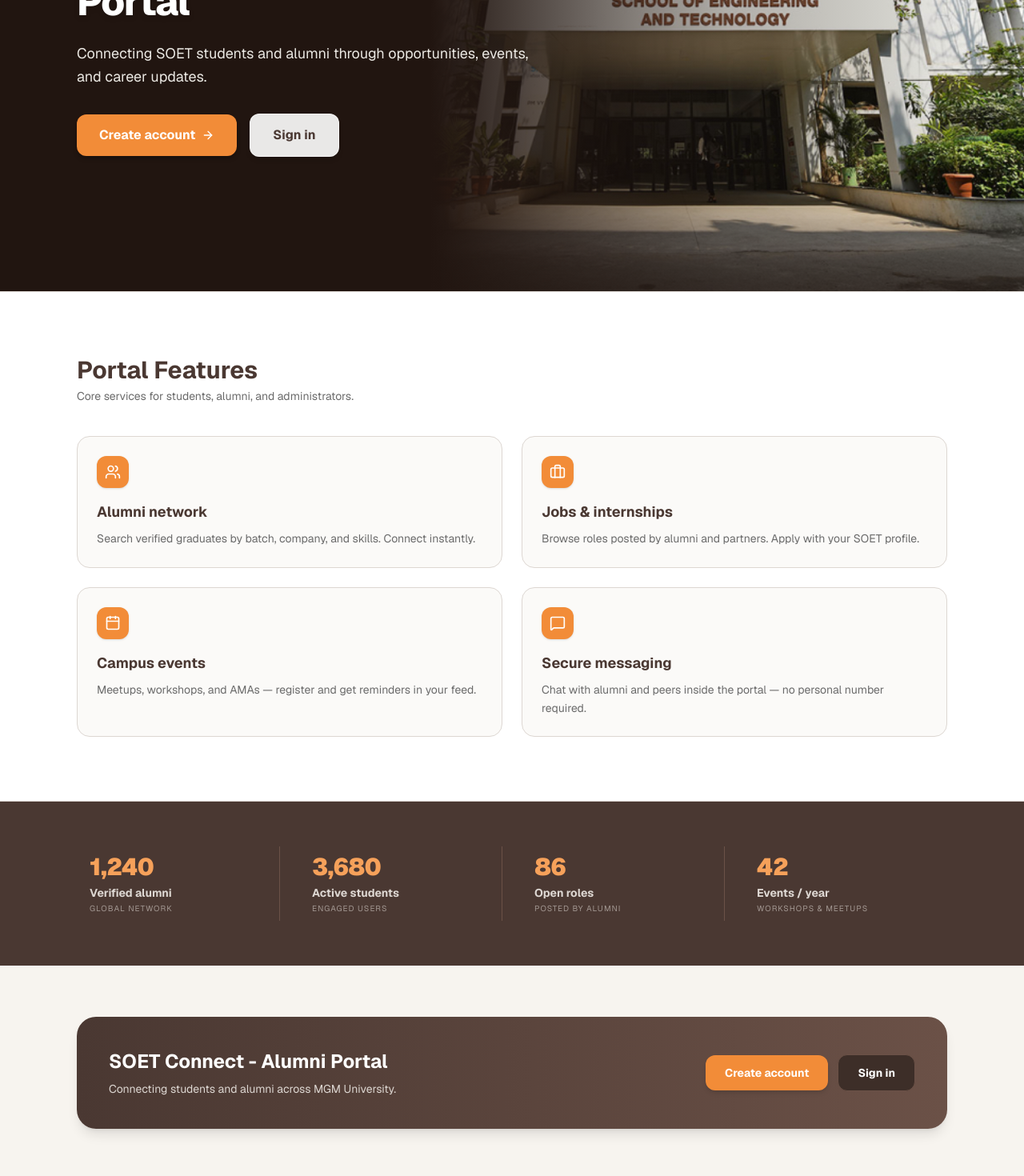
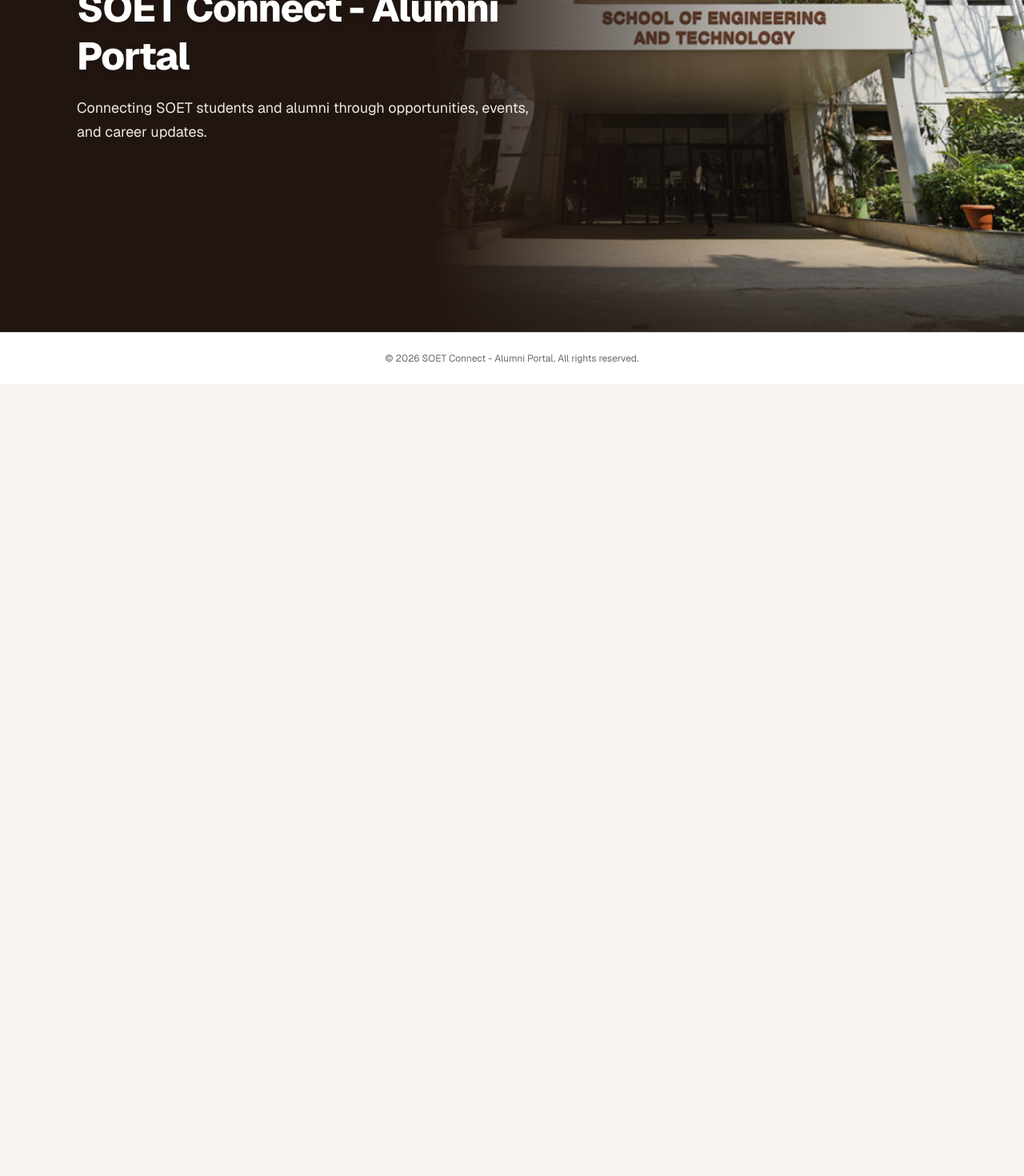
Before and after one commit to rohan26-bit/SOET-Connect, a Next.js app in the folder SoETAlumniPortal/: page / in a window 1280 px wide. Shown: the part 320-1790 px from the top of the page at 80% size. After the commit the page ends 800 px from the top, so only its background shows below. Built offline with nearby package versions, Linux system fonts and the light colour scheme.

Commit message:
refactor(homepage): streamline UI to single auth CTA in navigation and remove placeholder sections

```diff
--- a/SoETAlumniPortal/app/page.tsx
+++ b/SoETAlumniPortal/app/page.tsx
@@ -1,21 +1,6 @@
 import Link from 'next/link';
-import { ArrowRight, Users, Briefcase, Calendar, MessageSquare } from 'lucide-react';
 
 export default function LandingPage() {
-  const stats = [
-    { label: 'Verified alumni', value: '1,240', note: 'Global network' },
-    { label: 'Active students', value: '3,680', note: 'Engaged users' },
-    { label: 'Open roles', value: '86', note: 'Posted by alumni' },
-    { label: 'Events / year', value: '42', note: 'Workshops & meetups' },
-  ];
-
-  const features = [
-    { icon: Users, title: 'Alumni network', body: 'Search verified graduates by batch, company, and skills. Connect instantly.' },
-    { icon: Briefcase, title: 'Jobs & internships', body: 'Browse roles posted by alumni and partners. Apply with your SOET profile.' },
-    { icon: Calendar, title: 'Campus events', body: 'Meetups, workshops, and AMAs — register and get reminders in your feed.' },
-    { icon: MessageSquare, title: 'Secure messaging', body: 'Chat with alumni and peers inside the portal — no personal number required.' },
-  ];
-
   return (
     <div className="min-h-screen bg-[#F7F4EF] flex flex-col font-sans text-[#222222] overflow-x-hidden">
       {/* Navigation */}
@@ -42,8 +27,8 @@
       </nav>
 
       {/* Hero Section - Full-Width Campus Photo with Layered Gradient Overlay */}
-      <main className="flex-1">
-        <section className="relative w-full min-h-[520px] sm:min-h-[580px] lg:min-h-[620px] flex items-center bg-[#211510] overflow-hidden">
+      <main className="flex-1 flex flex-col">
+        <section className="relative w-full flex-1 min-h-[520px] sm:min-h-[580px] lg:min-h-[620px] flex items-center bg-[#211510] overflow-hidden">
           {/* Integrated SOET Building Photo dominating the right side */}
           <div className="absolute inset-y-0 right-0 w-full lg:w-[60%] xl:w-[58%] z-0 overflow-hidden">
             {/* eslint-disable-next-line @next/next/no-img-element */}
@@ -82,7 +67,7 @@
             <div className="absolute inset-x-0 bottom-0 h-24 bg-gradient-to-t from-[#211510]/60 to-transparent pointer-events-none" />
           </div>
 
-          {/* Hero Typography & CTAs */}
+          {/* Hero Typography */}
           <div className="relative z-10 w-full max-w-6xl mx-auto px-6 sm:px-8 py-16 lg:py-24">
             <div className="max-w-xl space-y-5">
               <h1 className="text-3xl sm:text-5xl lg:text-5xl font-extrabold text-white leading-tight tracking-tight drop-shadow-md">
@@ -92,77 +77,6 @@
               <p className="text-base sm:text-lg text-[#F7F4EF]/95 max-w-xl leading-relaxed">
                 Connecting SOET students and alumni through opportunities, events, and career updates.
               </p>
-
-              <div className="flex flex-col sm:flex-row items-stretch sm:items-center gap-3.5 sm:gap-4 pt-3">
-                <Link
-                  href="/register"
-                  className="bg-[#F28C38] hover:bg-[#E07D2E] text-white px-7 py-3.5 rounded-xl font-bold shadow-md shadow-black/20 flex items-center justify-center gap-2 transition hover:-translate-y-0.5 text-center"
-                >
-                  Create account <ArrowRight className="w-4 h-4" />
-                </Link>
-                <Link
-                  href="/login"
-                  className="bg-white/90 hover:bg-white text-[#4A3832] border border-white/60 backdrop-blur-md px-7 py-3.5 rounded-xl font-bold shadow-md shadow-black/15 transition hover:-translate-y-0.5 text-center flex items-center justify-center"
-                >
-                  Sign in
-                </Link>
-              </div>
-            </div>
-          </div>
-        </section>
-
-        {/* Features Grid */}
-        <section className="bg-white border-y border-[#DDD7D2] py-20">
-          <div className="max-w-6xl mx-auto px-6 sm:px-8">
-            <div className="mb-10 text-center sm:text-left">
-              <h2 className="text-2xl sm:text-3xl font-bold text-[#4A3832]">Portal Features</h2>
-              <p className="text-xs sm:text-sm text-[#6B6B6B] mt-1">Core services for students, alumni, and administrators.</p>
-            </div>
-            <div className="grid md:grid-cols-2 gap-6">
-              {features.map((f, i) => (
-                <div key={i} className="p-6 rounded-2xl border border-[#DDD7D2] bg-[#FBFAF8]">
-                  <div className="w-10 h-10 bg-[#F28C38] text-white rounded-xl flex items-center justify-center mb-4 shadow-sm">
-                    <f.icon className="w-5 h-5" />
-                  </div>
-                  <h3 className="text-lg font-bold text-[#4A3832] mb-2">{f.title}</h3>
-                  <p className="text-xs sm:text-sm text-[#6B6B6B] leading-relaxed">{f.body}</p>
-                </div>
-              ))}
-            </div>
-          </div>
-        </section>
-
-        {/* Stats */}
-        <section className="py-14 bg-[#4A3832] text-white">
-          <div className="max-w-6xl mx-auto px-6 sm:px-8">
-            <div className="grid grid-cols-2 md:grid-cols-4 gap-6 divide-y md:divide-y-0 md:divide-x divide-[#6B5147]">
-              {stats.map((s, i) => (
-                <div key={i} className="px-4 py-2 text-center md:text-left">
-                  <div className="text-3xl font-black text-[#F6A15A] mb-1 tracking-tight">{s.value}</div>
-                  <div className="text-sm font-bold text-[#DDD7D2]">{s.label}</div>
-                  <div className="text-[10px] text-[#DDD7D2]/60 uppercase tracking-widest mt-0.5">{s.note}</div>
-                </div>
-              ))}
-            </div>
-          </div>
-        </section>
-
-        {/* Access CTA */}
-        <section className="py-16 max-w-6xl mx-auto px-6 sm:px-8">
-          <div className="bg-gradient-to-r from-[#4A3832] to-[#6B5147] rounded-3xl p-8 sm:p-10 flex flex-col md:flex-row items-center justify-between gap-6 text-white shadow-lg">
-            <div>
-              <h2 className="text-2xl font-bold mb-2">SOET Connect - Alumni Portal</h2>
-              <p className="text-xs sm:text-sm text-[#DDD7D2] max-w-md">
-                Connecting students and alumni across MGM University.
-              </p>
-            </div>
-            <div className="flex items-center gap-3 shrink-0">
-              <Link href="/register" className="bg-[#F28C38] text-white hover:bg-[#E07D2E] px-6 py-3 rounded-xl font-bold text-xs sm:text-sm shadow-md transition">
-                Create account
-              </Link>
-              <Link href="/login" className="bg-[#3D2E28] hover:bg-[#2F231E] text-white px-6 py-3 rounded-xl font-bold text-xs sm:text-sm border border-[#6B5147] transition">
-                Sign in
-              </Link>
             </div>
           </div>
         </section>
```
